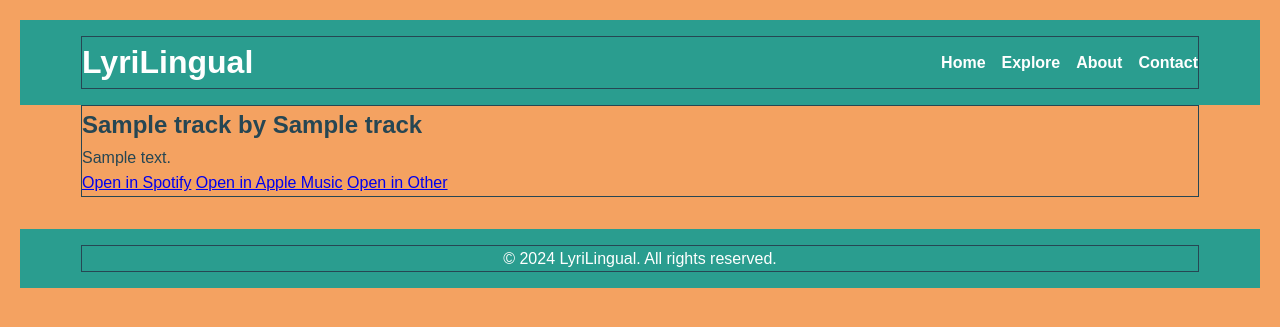
After one commit to lomacanderson/LyriLingual, a Flask app: page /lyrics/1 in a window 1280 px wide. The commit adds this page. Shown: the top 327 px of the page. Run offline with Flask 3, Linux system fonts and the light colour scheme; a database or web service that is not in the repository returns one stand-in record (values such as "Sample title"); data that the repository does not hold is empty; parts of the project's set-up code (start-up, migrations or seed data) failed here and were passed over.

Commit message:
Working demo.

```diff
--- /dev/null
+++ b/lyri_lingue/api.py
@@ -0,0 +1,125 @@
+"""Fetch track data from API."""
+
+from pathlib import Path
+
+import requests
+import toml
+
+from lyri_lingue.structures import TrackData
+
+BASE_URL = "https://api.musixmatch.com/ws/1.1/"
+API_KEY = None  # still initialized when imported
+
+
+def _init_api_key(file_path: Path) -> None:
+    """
+    Parses a TOML file to retrieve the value of the specified API key.
+
+    :param file_path: Path to the config TOML file.
+    :return: The API key as a string if found, otherwise None.
+    """
+    with open(file_path, "r") as file:
+        config = toml.load(file)
+        global API_KEY
+        API_KEY = config.get("api_key")
+
+
+def _query_api(endpoint: str, params: dict) -> dict:
+    """
+    Function to get data from the Musixmatch API.
+
+    :param endpoint: The API endpoint to query.
+    :param params: Dictionary of query parameters to include in the request.
+    :return: The JSON response from the API.
+    """
+    params["apikey"] = API_KEY
+
+    response = requests.get(BASE_URL + endpoint, params=params)
+
+    if response.status_code != 200:
+        response.raise_for_status()
+
+    return response.json()
+
+
+def get_tracks_from_lyrics(lyrics: str, track_count: int) -> list[TrackData]:
+    """
+    Get track data given lyrics.
+
+    :param lyrics: The lyric string to search for.
+    :param track_count: The number of tracks to return.
+    :return: List of TrackMetadata instances.
+    """
+
+    endpoint = "track.search"
+    params = {
+        "q_lyrics": lyrics,
+        "f_lyrics_language": "en",
+        "page_size": track_count,
+        "page": 1,
+        "s_track_rating": "desc",
+    }
+    response = _query_api(endpoint, params)
+    tracks = []
+    try:
+        for i in range(track_count):
+            response_track = response["message"]["body"]["track_list"][i]["track"]
+
+            track_id = response_track["commontrack_id"]
+            title = response_track["track_name"]
+            artist = response_track["artist_name"]
+            album = response_track["album_name"]
+            genre = response_track["primary_genres"]["music_genre_list"][0][
+                "music_genre"
+            ]["music_genre_name"]
+            track_obj = TrackData(track_id, title, artist, album, genre)
+            tracks.append(track_obj)
+    except IndexError:  # No or not enough tracks found
+        pass
+
+    return tracks
+
+
+def get_track_from_id(track_id: int) -> TrackData:
+    """
+    Get track lyrics from track ID.
+
+    :param track_id: The track ID.
+    :return: Track lyrics.
+    """
+    endpoint = "track.get"
+    params = {
+        "commontrack_id": track_id,
+    }
+    response = _query_api(endpoint, params)
+    response_track = response["message"]["body"]["track"]
+
+    track_id = response_track["commontrack_id"]
+    title = response_track["track_name"]
+    artist = response_track["artist_name"]
+    album = response_track["album_name"]
+    genre = response_track["primary_genres"]["music_genre_list"][0]["music_genre"][
+        "music_genre_name"
+    ]
+    track_obj = TrackData(track_id, title, artist, album, genre)
+    return track_obj
+
+
+def get_lyrics_from_id(track_id: int) -> str:
+    """
+    Get track lyrics from track ID.
+
+    :param track_id: The track ID.
+    :return: Track lyrics.
+    """
+    endpoint = "track.lyrics.get"
+    params = {
+        "commontrack_id": track_id,
+    }
+    response = _query_api(endpoint, params)
+
+    lyrics = response["message"]["body"]["lyrics"]["lyrics_body"]
+    return lyrics
+
+
+_init_api_key(Path(__file__).parent.parent / "config.toml")
--- a/lyri_lingue/app.py
+++ b/lyri_lingue/app.py
@@ -1,12 +1,43 @@
-from flask import Flask, render_template
+from flask import Flask, Response, jsonify, render_template, request
+
+from lyri_lingue.api import get_track_from_id, get_tracks_from_lyrics
 
 app = Flask(__name__)
 
 
 @app.route("/")
-def home():
+def home() -> str:
+    """
+    Render landing page.
+
+    :return: Rendered landing page.
+    """
     return render_template("index.html")
 
 
-if __name__ == '__main__':
+@app.route("/search", methods=["GET"])
+def search() -> Response:
+    """
+    Search for track, as used in search bar. Used by App.js.
+
+    :return: JSON object of track results.
+    """
+    query = request.args.get("query", "").lower()
+    results = get_tracks_from_lyrics(query, 5)
+    return jsonify(results)
+
+
+@app.route("/lyrics/<int:song_id>")
+def lyrics(song_id: int) -> str:
+    """
+    Render track lyrics page for provided track ID.
+
+    :param song_id: The commontrack_id of track.
+    :return: Rendered track lyric page.
+    """
+    track = get_track_from_id(song_id)
+    return render_template("lyrics.html", track=track)
+
+
+if __name__ == "__main__":
     app.run(debug=True)
--- /dev/null
+++ b/lyri_lingue/static/style.css
@@ -0,0 +1,131 @@
+/* Variables */
+:root {
+    --primary-color: #2A9D8F;
+    --secondary-color: #E9C46A;
+    --background-color: #F4A261;
+    --text-color: #264653;
+    --button-color: #E76F51;
+    --button-hover-color: #F4A261;
+    --table-background: #ffffff;
+    --table-border: #cccccc;
+}
+
+/* Reset some default styles */
+body, h1, h2, p, ul {
+    margin: 0;
+    padding: 0;
+}
+
+/* Basic styling */
+body {
+    font-family: Arial, sans-serif;
+    background-color: var(--background-color);
+    color: var(--text-color);
+    line-height: 1.6;
+    padding: 20px;
+}
+
+.container {
+    width: 90%;
+    margin: 0 auto;
+    max-width: 1200px;
+    border: 1px solid var(--text-color);
+}
+
+header {
+    background: var(--primary-color);
+    padding: 1em 0;
+}
+
+header .container {
+    display: flex;
+    justify-content: space-between;
+    align-items: center;
+}
+
+header h1 {
+    color: #fff;
+    margin: 0;
+}
+
+nav ul {
+    list-style: none;
+    display: flex;
+    gap: 1em;
+}
+
+nav a {
+    color: #fff;
+    text-decoration: none;
+    font-weight: bold;
+}
+
+.search {
+    background: var(--secondary-color);
+    padding: 2em 0;
+    text-align: center;
+    color: var(--text-color);
+    border: 1px solid var(--text-color);
+}
+
+.search form {
+    display: flex;
+    justify-content: center;
+    gap: 0.5em;
+}
+
+.search input {
+    padding: 0.5em;
+    font-size: 1em;
+    border: none;
+    border-radius: 5px;
+    width: 300px;
+}
+
+.search-button {
+    background: var(--button-color);
+    color: #fff;
+    padding: 0.5em 1em;
+    border: none;
+    border-radius: 5px;
+    cursor: pointer;
+    transition: background 0.3s;
+}
+
+.search-button:hover {
+    background: var(--button-hover-color);
+}
+
+.results {
+    padding: 2em 0;
+    background-color: var(--table-background);
+    border: 1px solid var(--text-color);
+}
+
+.results table {
+    width: 100%;
+    border-collapse: collapse;
+}
+
+.results th, .results td {
+    border: 1px solid var(--table-border);
+    padding: 0.75em;
+    text-align: left;
+}
+
+.results th {
+    background: var(--primary-color);
+    color: #fff;
+}
+
+.results tbody tr:nth-child(even) {
+    background: var(--table-border);
+}
+
+footer {
+    background: var(--primary-color);
+    padding: 1em 0;
+    text-align: center;
+    color: #fff;
+    margin-top: 2em;
+}
--- /dev/null
+++ b/lyri_lingue/structures.py
@@ -0,0 +1,32 @@
+"""Data structures for various purposes."""
+
+from dataclasses import dataclass
+
+
+@dataclass
+class TrackData:
+    """
+    Dataclass to hold relevant track data.
+
+    :ivar id: Track ID (for Musixmatch API).
+    :ivar title: Track title.
+    :ivar artist: Track Artist(s).
+    :ivar album: Track album.
+    :ivar genre: Track genre.
+    """
+
+    id: int
+    title: str
+    artist: str
+    album: str
+    genre: str  # TODO: may define as an enum later
+
+    @property
+    def lyrics(self) -> str:
+        """Getter for track lyrics.
+
+        :return: Track lyrics.
+        """
+        from lyri_lingue.api import get_lyrics_from_id
+
+        return get_lyrics_from_id(self.id)
--- /dev/null
+++ b/lyri_lingue/templates/lyrics.html
@@ -0,0 +1,44 @@
+<!DOCTYPE html>
+<html lang="en">
+<head>
+    <meta charset="UTF-8">
+    <meta name="viewport" content="width=device-width, initial-scale=1.0">
+    <title>{{ track['title'] }} - Lyrics</title>
+    <link rel="stylesheet" href="{{ url_for('static', filename='style.css') }}">
+</head>
+<body>
+    <header>
+        <div class="container">
+            <h1>LyriLingual</h1>
+            <nav>
+                <ul>
+                    <li><a href="#">Home</a></li>
+                    <li><a href="#">Explore</a></li>
+                    <li><a href="#">About</a></li>
+                    <li><a href="#">Contact</a></li>
+                </ul>
+            </nav>
+        </div>
+    </header>
+
+    <section class="lyrics">
+        <div class="container">
+            <h2>{{ track['title'] }} by {{ track['artist'] }}</h2>
+            <div class="lyrics-text">
+                {{ track['lyrics'] }}
+            </div>
+            <div class="actions">
+                <a href="#" target="_blank" class="action-button">Open in Spotify</a>
+                <a href="#" target="_blank" class="action-button">Open in Apple Music</a>
+                <a href="#" target="_blank" class="action-button">Open in Other</a>
+            </div>
+        </div>
+    </section>
+
+    <footer>
+        <div class="container">
+            <p>&copy; 2024 LyriLingual. All rights reserved.</p>
+        </div>
+    </footer>
+</body>
+</html>
```
Also changed, not shown: lyri_lingue/static/app.js (added, +41 -0 lines), lyri_lingue/static/css/style.css (deleted, +0 -26 lines), lyri_lingue/templates/index.html (+45 -6 lines), pyproject.toml (+6 -2 lines).
